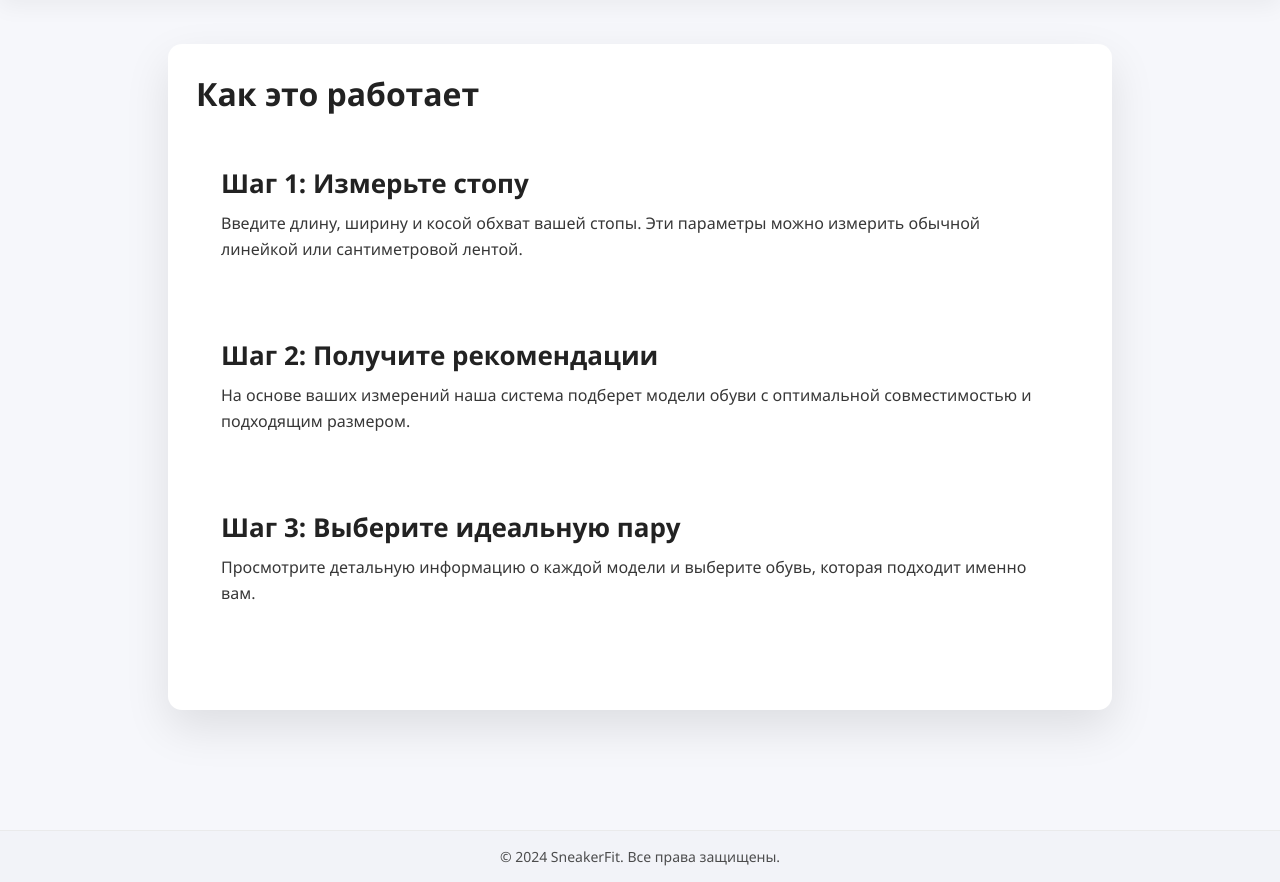
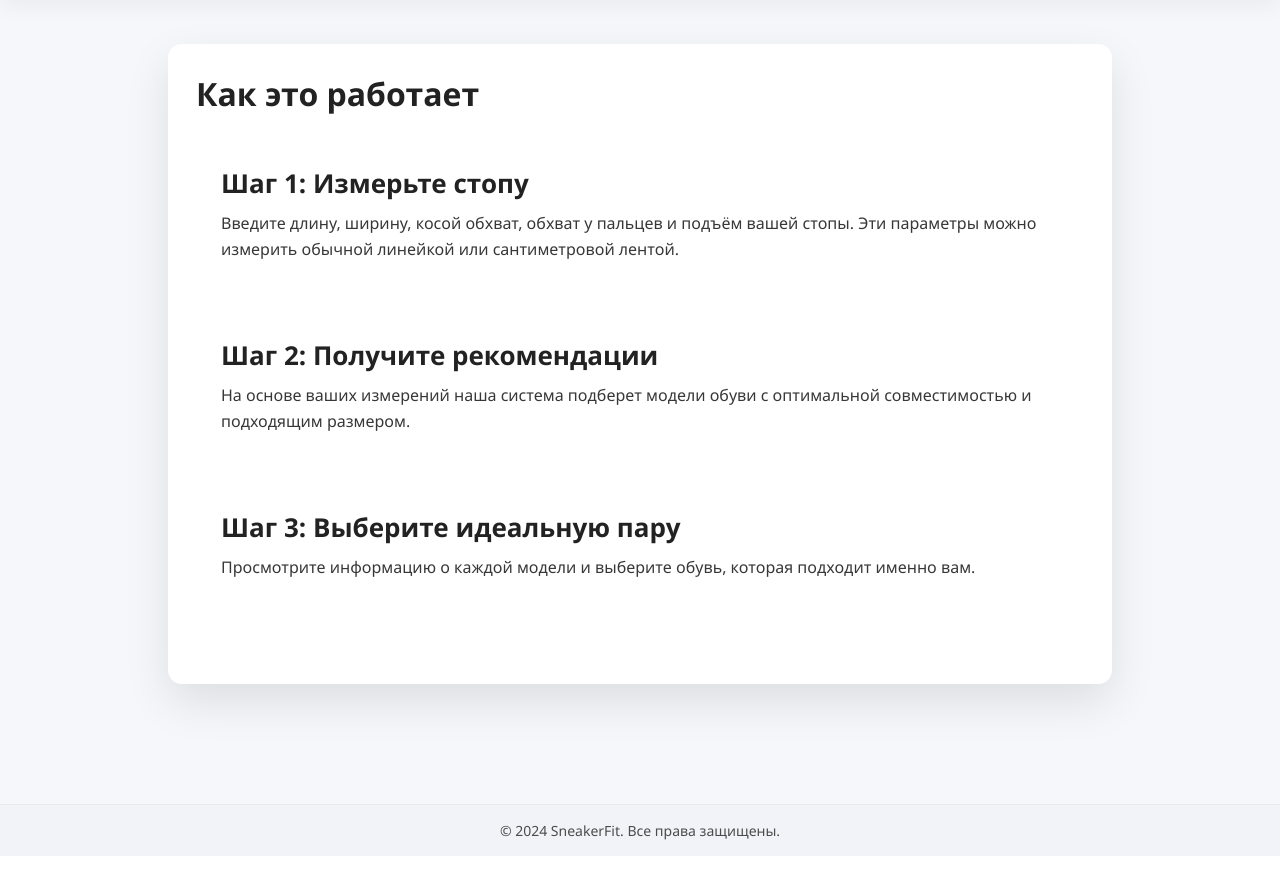
Before and after one commit to Alex09384/lastsneaker, a Flask app: page /how in a window 1280 px wide. Shown: the part 76-958 px from the top of the page. After the commit the page ends 932 px from the top, so only its background shows below. Run offline with Flask 3, Linux system fonts and the light colour scheme.

Commit message:
Update how.html

```diff
--- a/templates/how.html
+++ b/templates/how.html
@@ -11,7 +11,7 @@
         <div class="how-content">
             <div class="step-title">Шаг 1: Измерьте стопу</div>
             <div class="step-description">
-                Введите длину, ширину и косой обхват вашей стопы. Эти параметры можно измерить
+                Введите длину, ширину, косой обхват, обхват у пальцев и подъём вашей стопы. Эти параметры можно измерить
                 обычной линейкой или сантиметровой лентой.
             </div>
 
@@ -23,7 +23,7 @@
 
             <div class="step-title">Шаг 3: Выберите идеальную пару</div>
             <div class="step-description">
-                Просмотрите детальную информацию о каждой модели и выберите обувь,
+                Просмотрите информацию о каждой модели и выберите обувь,
                 которая подходит именно вам.
             </div>
         </div>
```
